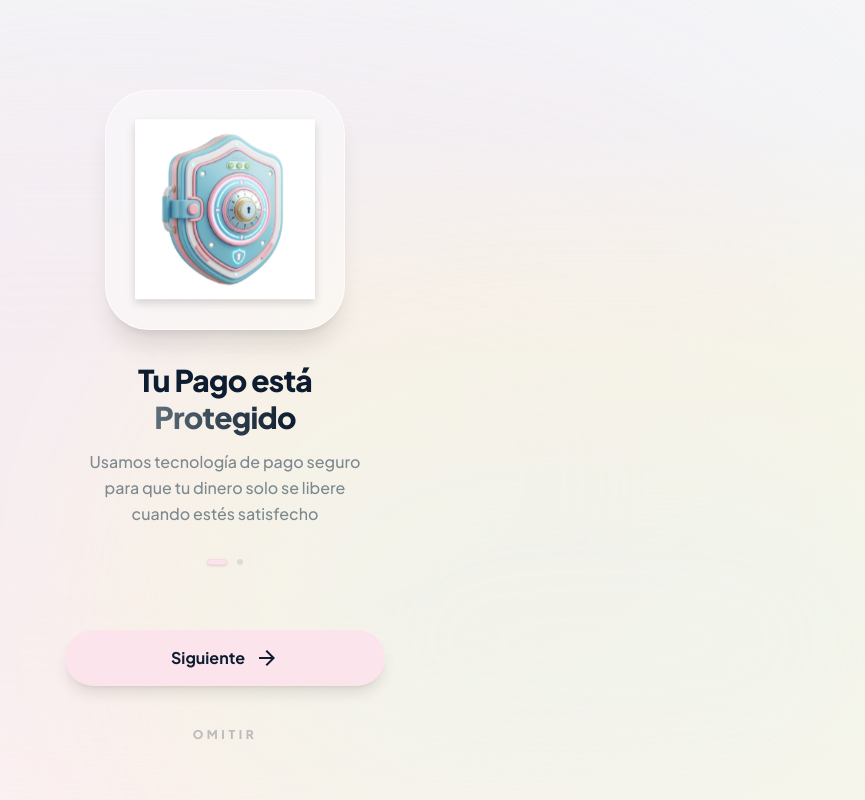
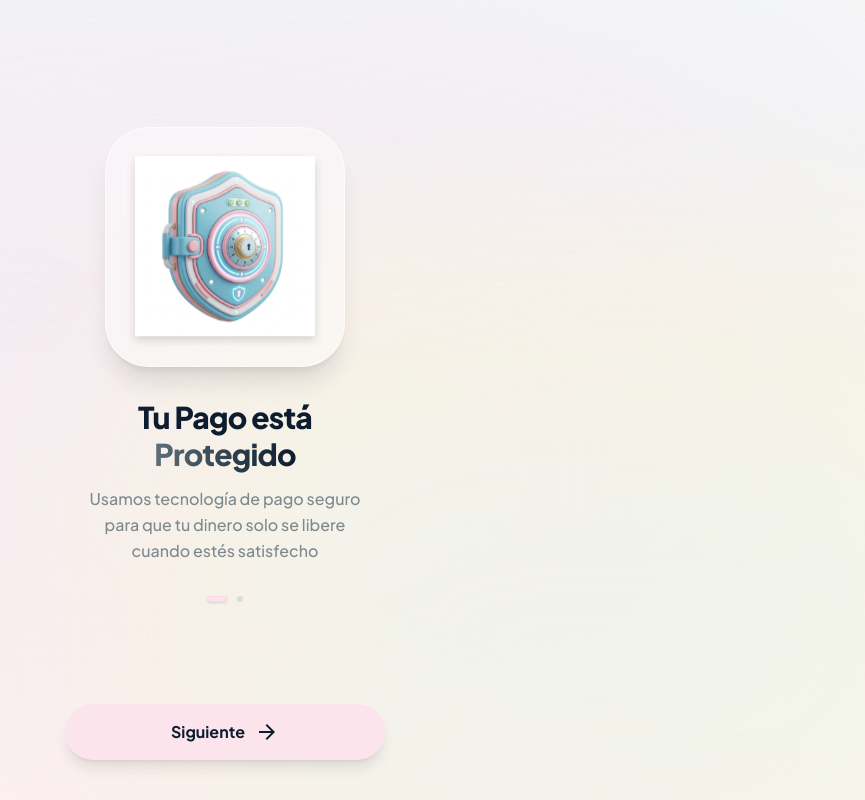
Before and after one commit to santoslindasofia9-stack/add_servicios_-humanos, a Next.js app: page /onboarding in a window 1280 px wide. Shown: the whole page, without its empty margins (415-1280 px from the left). Built offline with nearby package versions, Linux system fonts and the light colour scheme; no server answers.

Commit message:
Update page.tsx

```diff
--- a/src/app/onboarding/page.tsx
+++ b/src/app/onboarding/page.tsx
@@ -8,10 +8,6 @@ export default function OnboardingPagoProtegido() {
 
   const handleNext = () => {
     window.location.href = "/onboarding/negociacion";
-  };
-
-  const handleSkip = () => {
-    window.location.href = "/auth/login?mode=register";
   };
 
   return (
@@ -79,14 +75,6 @@ export default function OnboardingPagoProtegido() {
           <span className="material-symbols-outlined relative z-10 text-xl group-hover:translate-x-1 transition-transform">arrow_forward</span>
           <div className="absolute inset-0 bg-white/20 translate-x-[-100%] group-hover:translate-x-[100%] transition-transform duration-1000 ease-in-out" />
         </button>
-
-        {/* Botón OMITIR */}
-        <button
-          onClick={handleSkip}
-          className="relative z-20 text-[12px] font-extrabold text-[#0d1c2e]/25 tracking-[0.3em] hover:text-[#0d1c2e]/50 transition-colors uppercase py-4 px-8"
-        >
-          OMITIR
-        </button>
       </div>
     </main>
 
```
